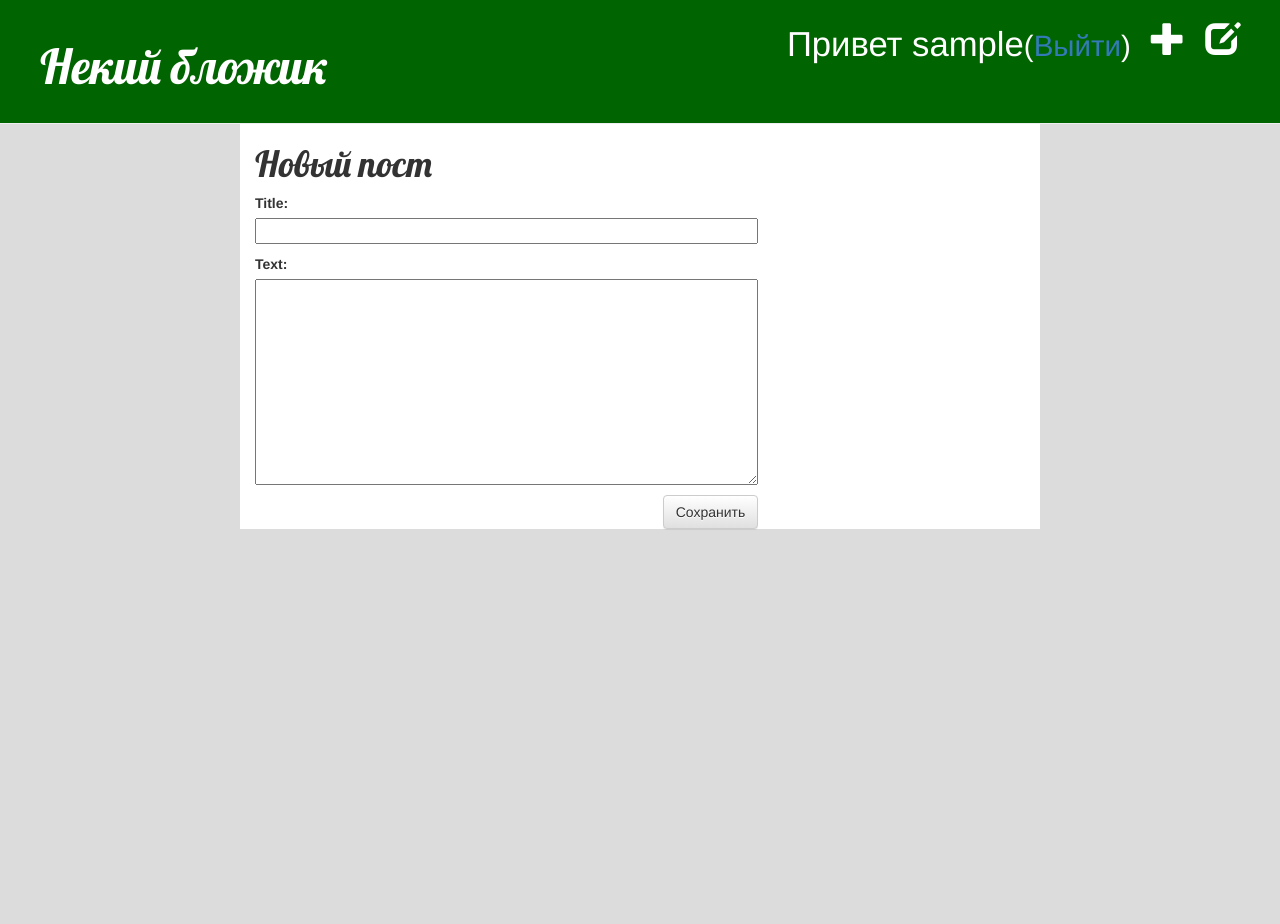
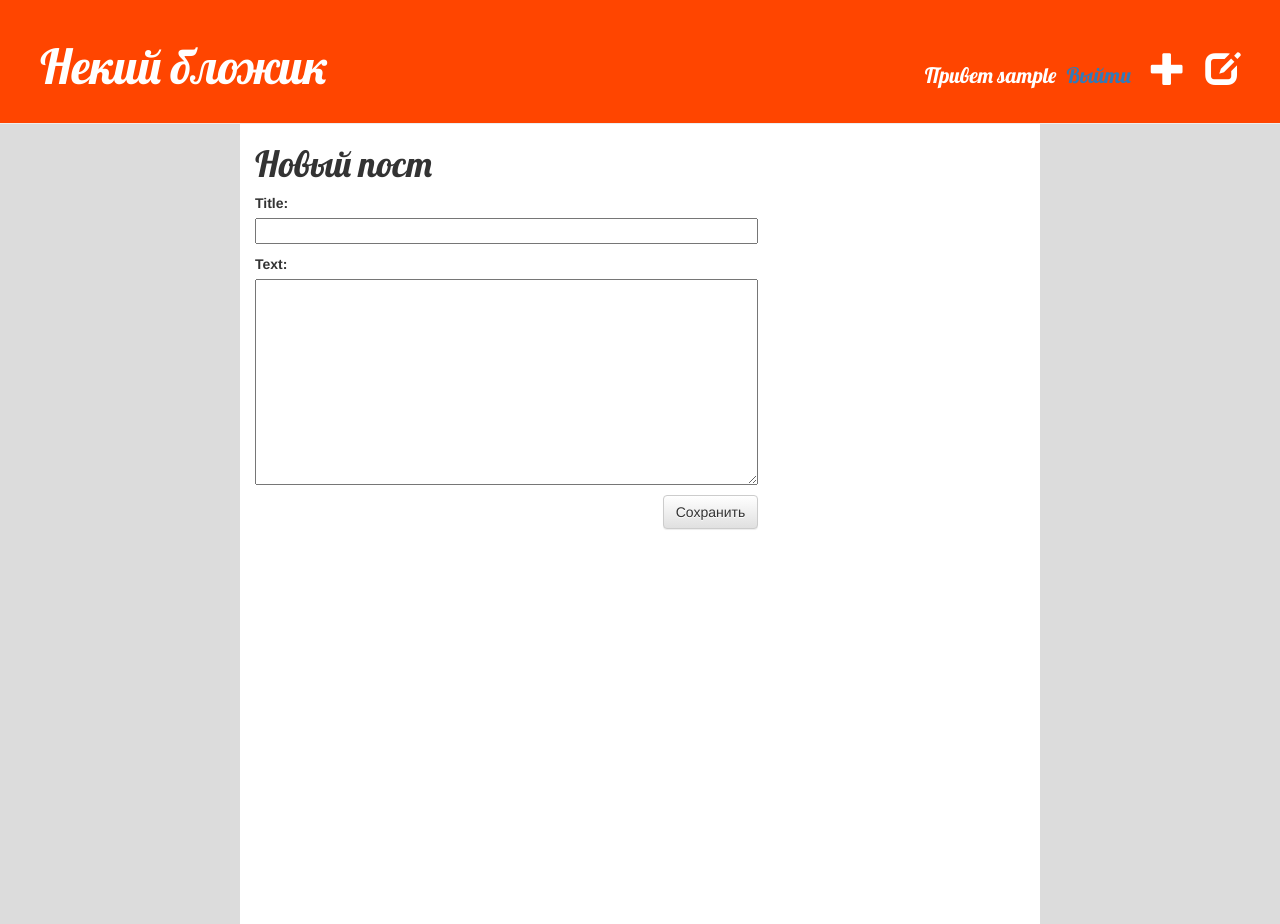
Before and after one commit to RavilMahmutov/my_first_blog, a Django app: page /post/new/ in a window 1280 px wide. Before the commit the page ends 530 px from the top, so only its background shows below. Run offline with Django 3.2, Linux system fonts and the light colour scheme; the visitor is signed in with stand-in values (Sample User, id 1); some libraries are stand-ins or nearby versions.

Commit message:
Added new desighn

```diff
--- a/blog/static/css/blog.css
+++ b/blog/static/css/blog.css
@@ -4,7 +4,7 @@ body{
 }
 
 .page-header {
-        background-color: #006400;
+        background-color: #ff4500;
         margin-top: 0;
         margin-bottom: 0;
         padding: 20px 20px 20px 40px;
@@ -19,7 +19,9 @@ body{
 
 .content {
         width: 800px;
+        height: 100%;
         background-color: #ffffff;
+
     }
 
 h1, h2, h3, h4 {
@@ -39,18 +41,29 @@ h1, h2, h3, h4 {
         width: 100%;
     }
 
-.top-menu, .top-menu:hover, .top-menu:visited {
+.top-menu{
         color: #ffffff;
         float: right;
         font-size: 26pt;
         margin-right: 20px;
+        margin-top: 30px;
+        font-family: 'Lobster', cursive;
     }
+
+.user-name{
+    font-size: 16pt;
+    font-family: 'Lobster', cursive;
+    margin-top: 40px;
+}
+
+.user-name a{
+    margin-left: 10px;
+}
 
 .post {
 		width: 760px;
-
         margin-bottom: 50px;
-        border-bottom: 1px solid #dcdcdc;
+        border-bottom: 3px solid #808080;
     }
 
 .post h1 a, .post h1 a:visited {
@@ -60,3 +73,11 @@ h1, h2, h3, h4 {
 .comment {
     margin: 20px 0px 20px 20px;
 }
+
+.comment-count {
+    margin-top: 40px;
+}
+
+.comment-count a{
+    color: #808080;
+}
--- a/blog/templates/blog/base.html
+++ b/blog/templates/blog/base.html
@@ -14,7 +14,7 @@
 			{% if user.is_authenticated %}
 				<a href="{% url 'post_draft_list' %}" class='top-menu'><span class="glyphicon glyphicon-edit"></span></a>
 				<a href="{% url 'blog.views.post_new' %}" class="top-menu"><span class="glyphicon glyphicon-plus"></span></a>
-				<p class="top-menu">Привет {{ user.username }}<small>(<a href="{% url 'django.contrib.auth.views.logout' %}">Выйти</a>)</small></p>
+				<p class="top-menu user-name">Привет {{ user.username }}<small><a class="user-name" href="{% url 'django.contrib.auth.views.logout' %}">Выйти</a></small></p>
 			{% else %}
 				<a href="{% url 'django.contrib.auth.views.login' %}" class="top-menu"><span class="glyphicon glyphicon-lock"></span></a>
 			{% endif %}
--- a/blog/templates/blog/post_list.html
+++ b/blog/templates/blog/post_list.html
@@ -10,7 +10,7 @@
 		    </div>
 		    <h1><a href="{% url 'post_detail' pk=post.pk %}">{{ post.title }}</a></h1>
 		     <p>{{ post.text|linebreaks }}</p>
-		     <a href="{% url 'blog.views.post_detail' pk=post.pk %}">{{post.comments.count}} комментариев</a>
+		     <div class="comment-count"><a href="{% url 'blog.views.post_detail' pk=post.pk %}">комментариев: {{post.comments.count}}</a></div>
 		</div>
 	{% endfor %}
 {% endblock content %}
```
